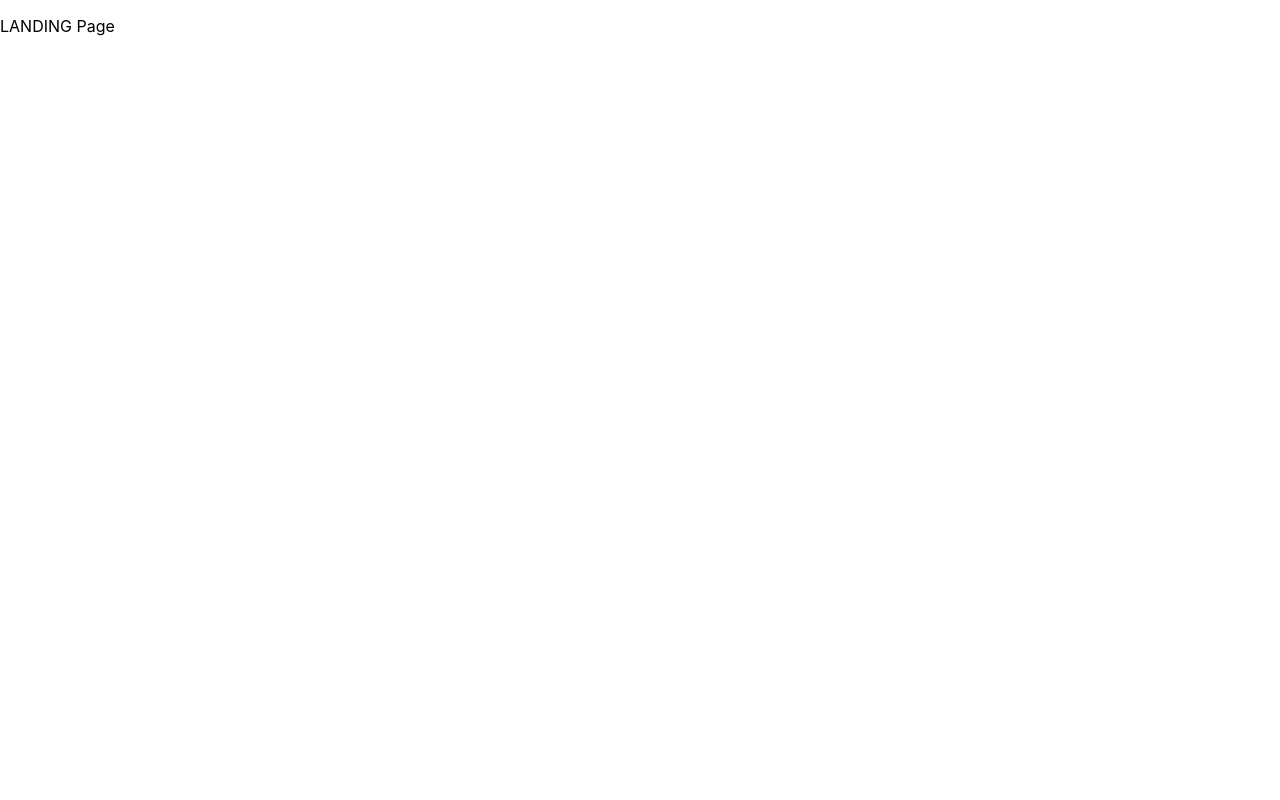
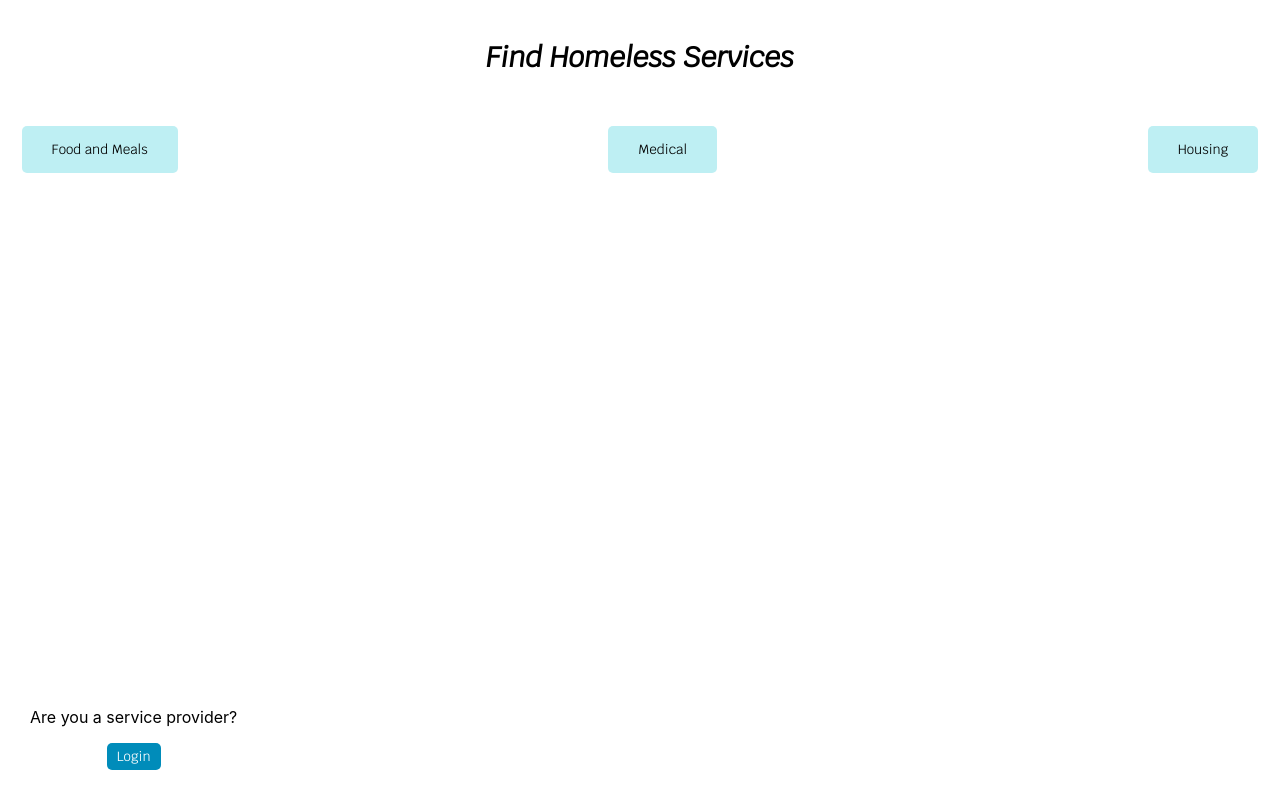
Before and after one commit to Namrata-Keskar/CruzHacks2024, a React (Create React App) app: page / in a window 1280 px wide. Built offline with nearby package versions, Linux system fonts and the light colour scheme.

Commit message:
created landing

```diff
--- a/package.json
+++ b/package.json
@@ -3,6 +3,9 @@
   "version": "0.1.0",
   "private": true,
   "dependencies": {
+    "@emotion/react": "^11.11.3",
+    "@emotion/styled": "^11.11.0",
+    "@mui/material": "^5.15.5",
     "@testing-library/jest-dom": "^5.17.0",
     "@testing-library/react": "^13.4.0",
     "@testing-library/user-event": "^13.5.0",
@@ -35,5 +38,8 @@
       "last 1 firefox version",
       "last 1 safari version"
     ]
+  },
+  "devDependencies": {
+    "node-sass": "^7.0.3"
   }
 }
--- a/src/pages/Landing.js
+++ b/src/pages/Landing.js
@@ -1,12 +1,46 @@
 import React from 'react';
+import Button from '@mui/material/Button';
+import { Link } from 'react-router-dom';
+import Food from './Food';
+import Medical from './Medical';
+import Housing from './Housing';
+
+import './Landing.scss';
 
 function Landing() {
   return (
     <div className="Landing">
+        <link rel="preconnect" href="https://fonts.googleapis.com" />
+        <link rel="preconnect" href="https://fonts.gstatic.com" crossorigin />
+        <link href="https://fonts.googleapis.com/css2?family=Inter:wght@400;600&family=Krub:ital@1&family=Montserrat&family=Nunito:wght@500&display=swap" rel="stylesheet"/>
+        <link href="https://fonts.googleapis.com/css2?family=Inter:wght@400;600&family=Krub&family=Montserrat&family=Nunito:wght@500&display=swap" rel="stylesheet" />
 
-    <p>
-        LANDING Page
-    </p>
+        <h1>
+            Find Homeless Services
+        </h1>
+
+        <div className='PageButtons'>
+
+            <Link to="/food">
+                <button>Food and Meals</button>
+            </Link>
+
+            <Link to="/medical">
+                <button>Medical</button>
+            </Link>
+
+            <Link to="/housing">
+                <button>Housing</button>
+            </Link>
+
+        </div>
+
+        <div className='login'>
+          <p>Are you a service provider?</p>
+            <Link to="/login">
+                <button>Login</button>
+            </Link>
+        </div>
 
     </div>
   );
--- /dev/null
+++ b/src/pages/Landing.scss
@@ -0,0 +1,62 @@
+.Landing {
+    text-align: center;
+    padding: 20px;
+
+    h1 {
+        font-family: 'Krub', sans-serif;
+        font-style: italic;
+        font-size: 28px;
+        margin-bottom: 20px;
+    }
+
+    .PageButtons {
+        margin-top: 50px;
+        display: flex;
+        justify-content: space-around;
+        margin-bottom: 30px;
+        // flex-direction: column;
+
+        flex-direction: row;
+        align-items: stretch;
+        justify-content: space-between;
+        padding: .1em;
+
+      button {
+        flex: 1;
+        background-color: #BEEFF3;
+        color: black;
+        font-family: 'Krub', sans-serif;
+
+        padding: 15px 30px;
+        border: none;
+        border-radius: 5px;
+        cursor: pointer;
+
+        &:hover {
+            background-color: #75BFC4;
+        }
+      }
+    }
+
+    .login {
+        position: fixed;
+        bottom: 10px;
+        left: 10px;
+        color: #000000;
+        cursor: pointer;
+        margin-left: 20px;
+        margin-bottom: 20px;
+
+        button{
+            background-color: #008CBA;
+            font-family: 'Krub', sans-serif;
+            color: white;
+            padding: 5px 10px;
+            border: none;
+            border-radius: 5px;
+            cursor: pointer;
+        }
+
+      }
+
+}
```
Also changed, not shown: 1 other file (tests, documents, lock files or other folders).
